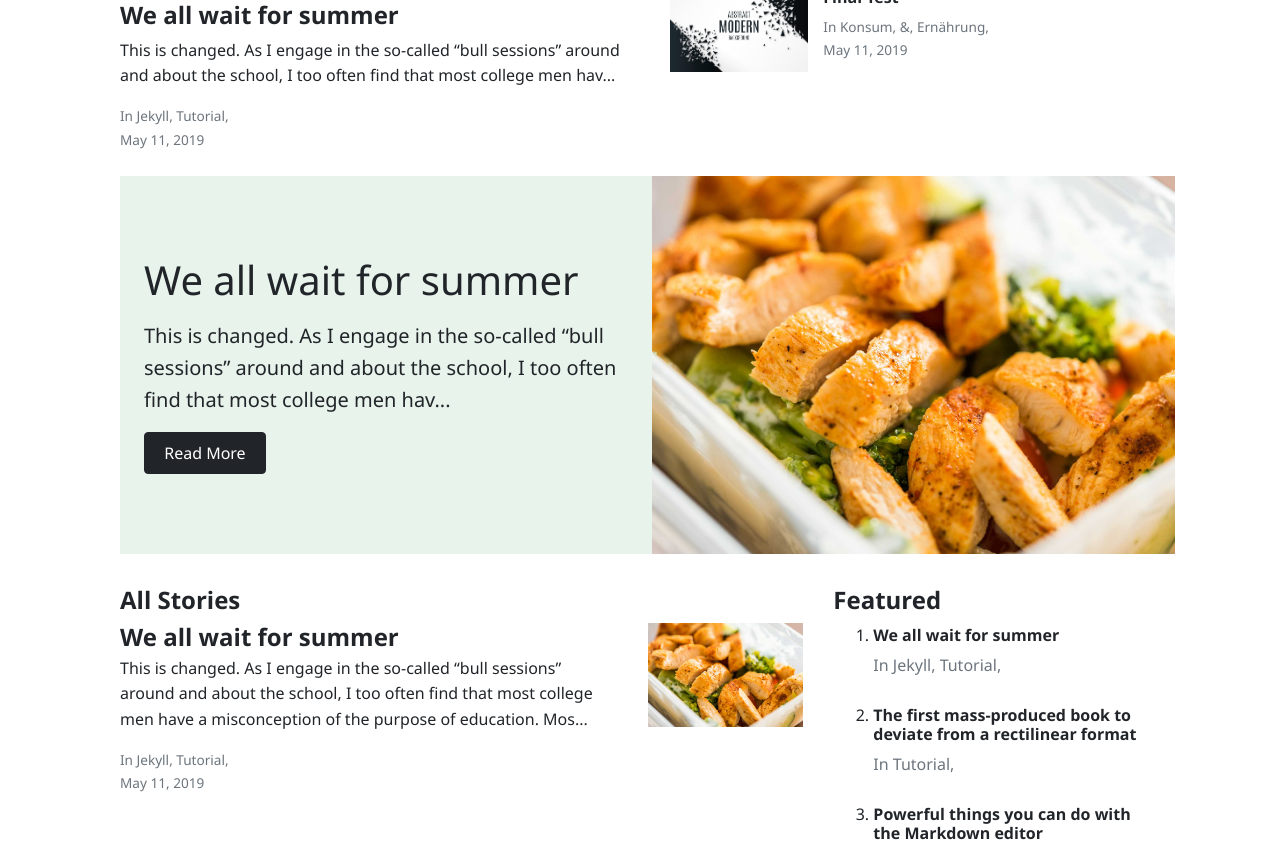
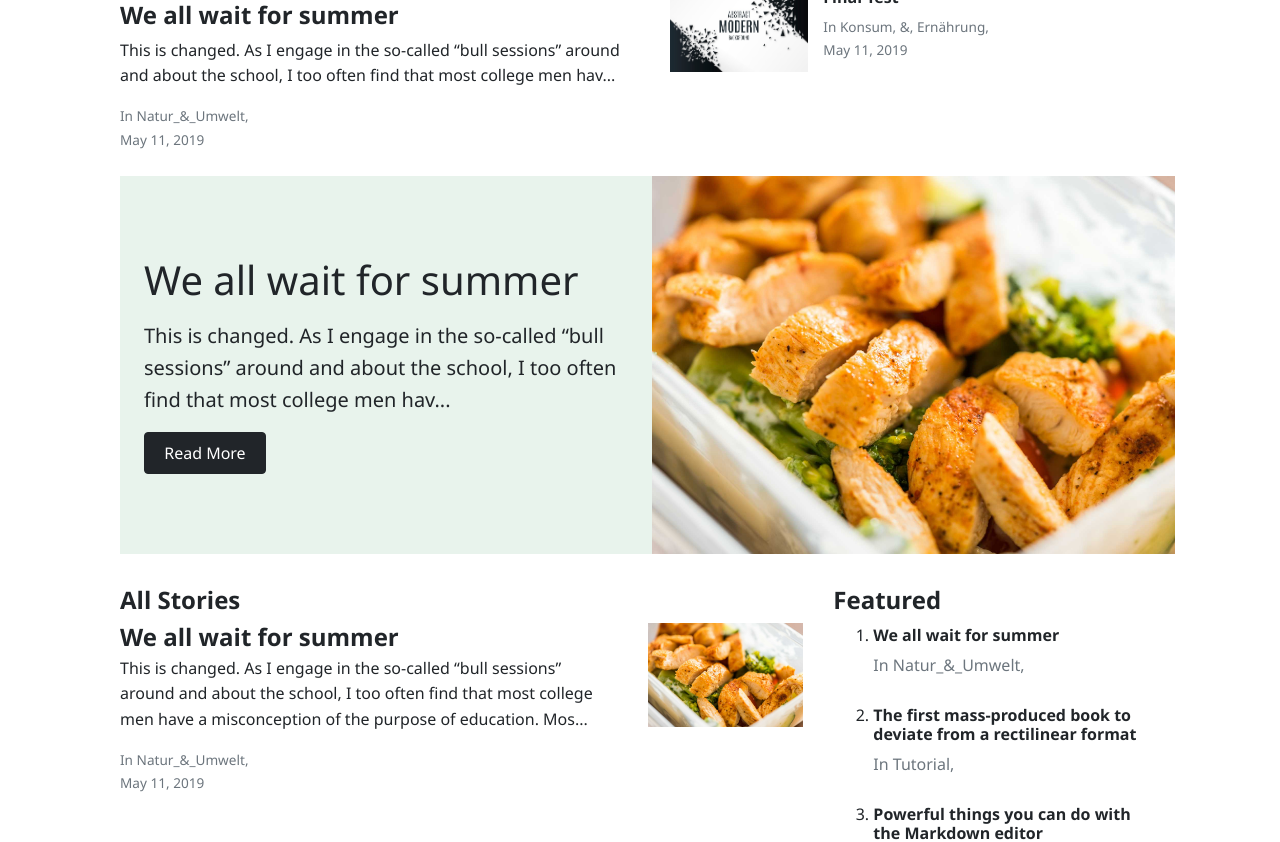
Before and after one commit to geoblick/blog_geo, a Jekyll site: the page built from index.html, in a window 1280 px wide and 1400 px high. Shown: the part 219-1061 px from the top of the window. Built offline with Jekyll 4.4.1, drawn with Linux system fonts in a browser that asks for light colours; nearby versions of some CDN libraries; a script that is not in the unit is left out; the list of posts is cut into pages by our own code.

Commit message:
Update Blog “2019-01-28-we-all-wait-for-summer”

```diff
--- a/_posts/2019-01-28-we-all-wait-for-summer.md
+++ b/_posts/2019-01-28-we-all-wait-for-summer.md
@@ -2,9 +2,7 @@
 layout: post
 author: josefine
 title: We all wait for summer
-categories:
-  - Jekyll
-  - tutorial
+categories: Natur_&_Umwelt
 date: 2019-05-11T13:42:45.017Z
 tags: sticky featured
 image: assets/images/1.jpg
```
